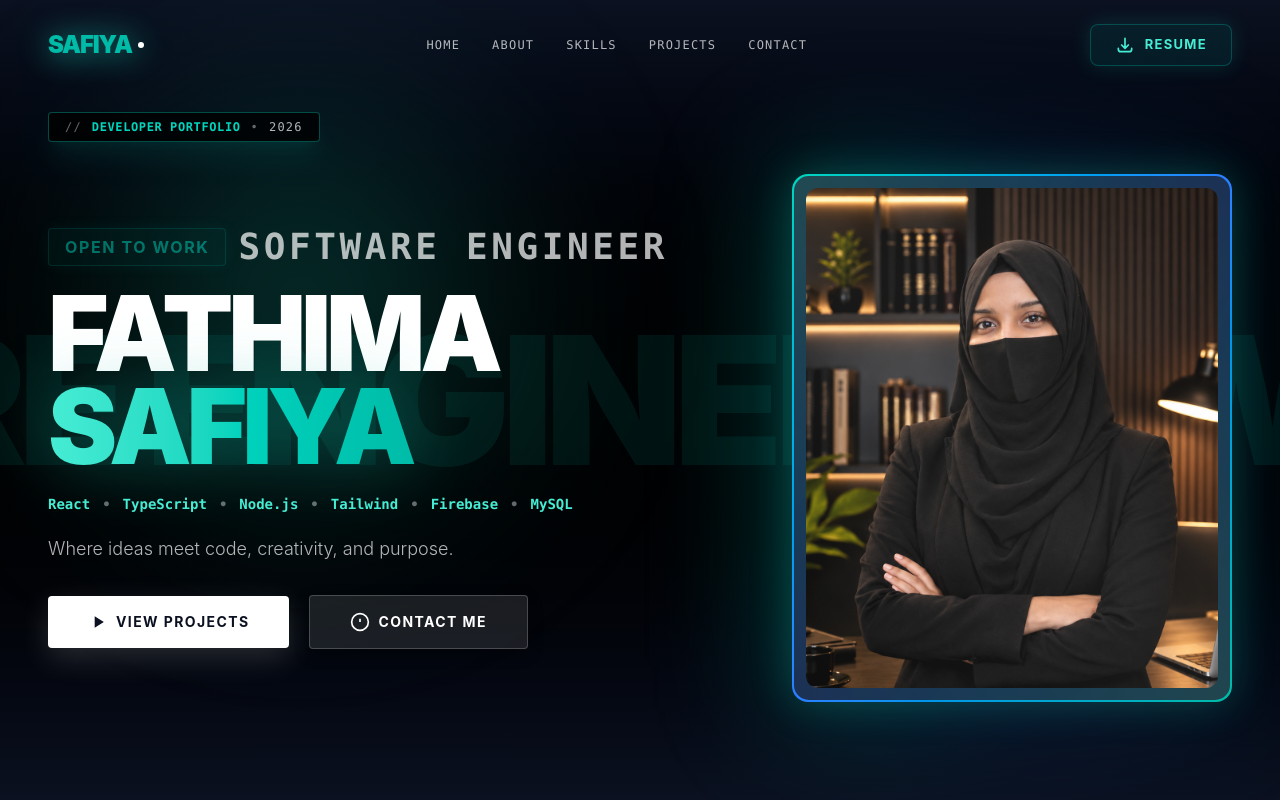
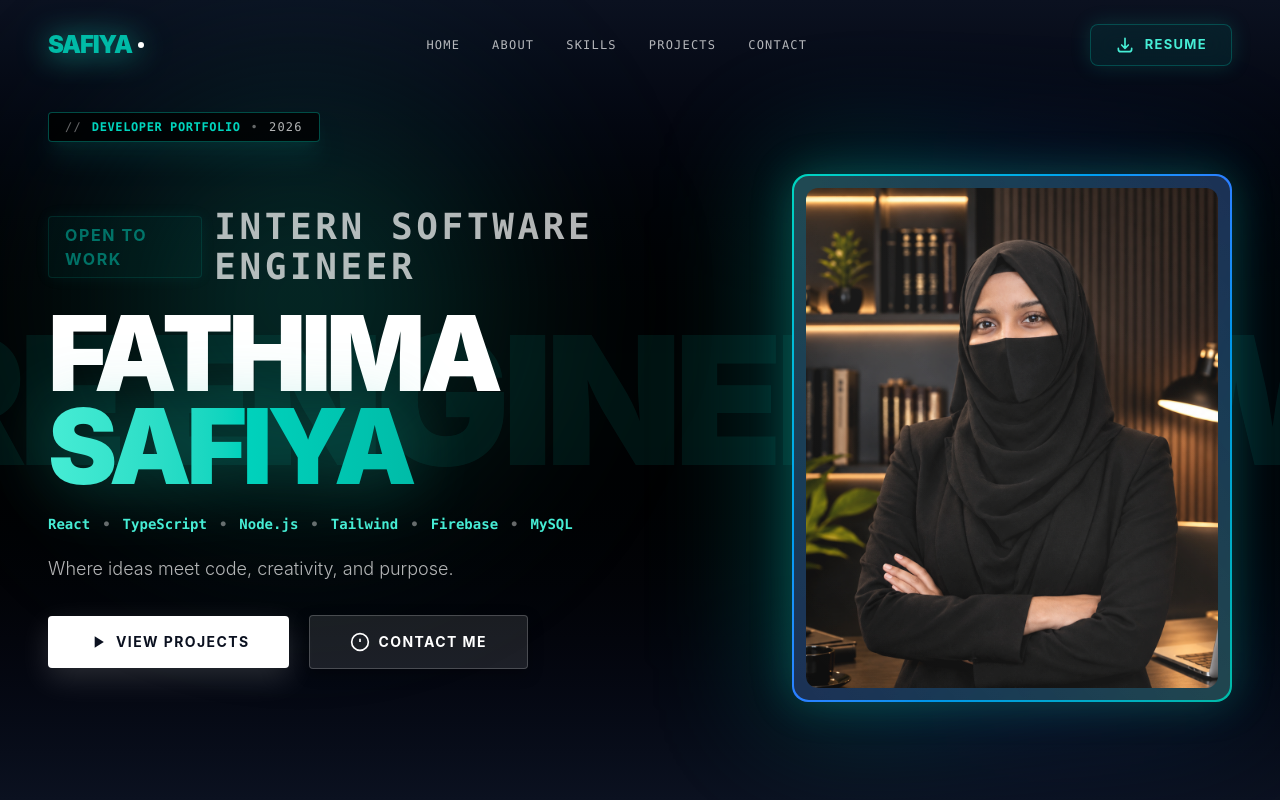
Before and after one commit to fathima-safiya/safiya-portfolio, a React (Vite) app: page / in a window 1280 px wide. Shown: the top 800 px of the page. Built offline with nearby package versions, Linux system fonts and the light colour scheme.

Commit message:
Update Hero title to Intern Software Engineer

```diff
--- a/src/components/Hero.jsx
+++ b/src/components/Hero.jsx
@@ -251,7 +251,7 @@ const Hero = () => {
 
             <div className="hero-anim-item flex items-center gap-2.5 sm:gap-3">
               <span className="px-3 sm:px-4 py-1.5 bg-teal-500/10 border border-teal-500/30 text-teal-400 font-bold text-xs sm:text-sm md:text-base uppercase rounded tracking-widest shadow-[0_0_15px_rgba(20,184,166,0.15)] animate-pulse">OPEN TO WORK</span>
-              <span className="text-white/70 text-2xl sm:text-3xl md:text-4xl font-black font-mono tracking-widest uppercase">Software Engineer</span>
+              <span className="text-white/70 text-2xl sm:text-3xl md:text-4xl font-black font-mono tracking-widest uppercase">Intern Software Engineer</span>
             </div>
 
             <h1 className="hero-anim-item text-4xl sm:text-5xl md:text-6xl lg:text-[5.5rem] xl:text-[6.5rem] font-black tracking-tighter text-white leading-[0.95] sm:leading-[0.9] drop-shadow-[0_15px_30px_rgba(0,0,0,0.9)]">
```
